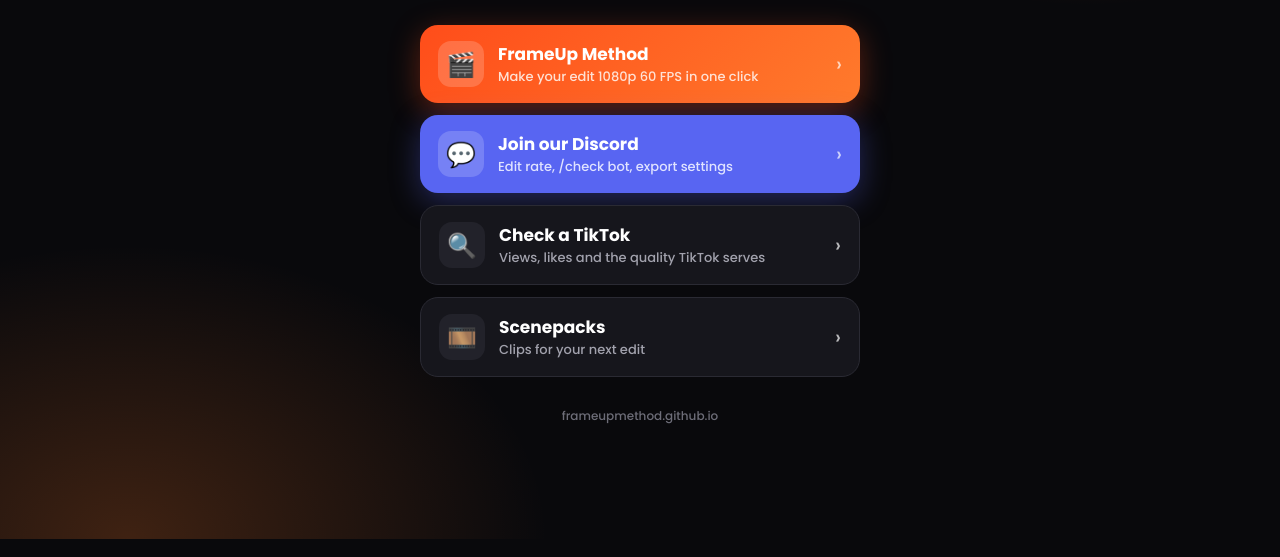
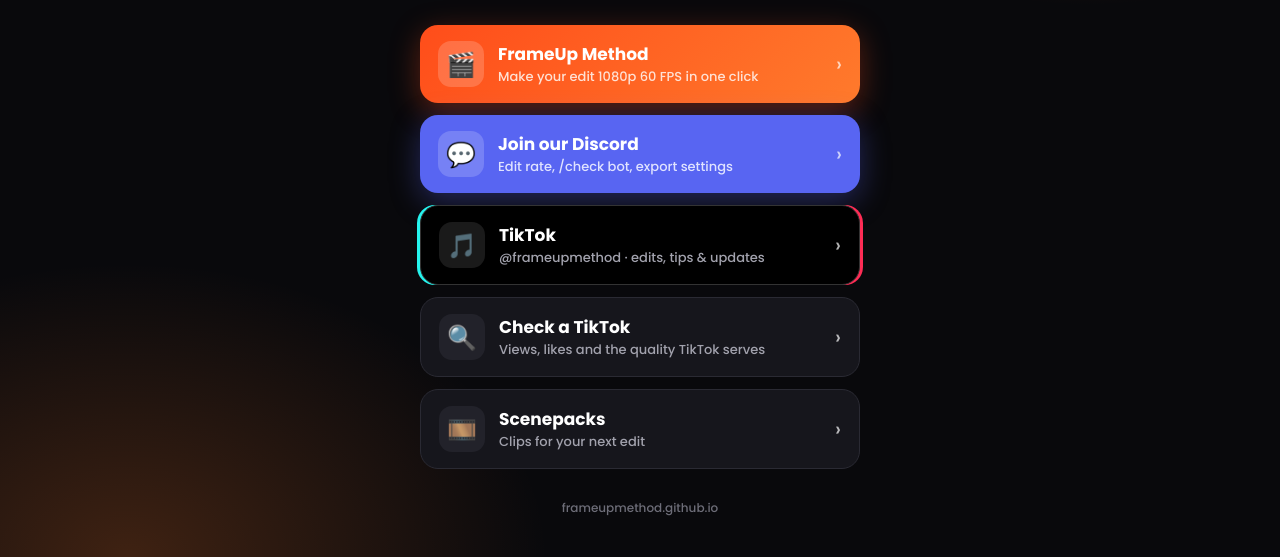
Before and after one commit to gatherzagmar-hash/frameup, a website: page links/index.html in a window 1280 px wide. Shown: the part 261-818 px from the top of the page. Drawn offline with Linux system fonts and the light colour scheme.

Commit message:
Links: add TikTok [skip]
Added a new TikTok button linking to the @frameupmethod profile.

```diff
--- a/links/index.html
+++ b/links/index.html
@@ -32,6 +32,8 @@
   a.btn.dc{background:#5865f2;border:none;box-shadow:0 8px 30px rgba(88,101,242,.35)}
   .dc .ic{background:rgba(255,255,255,.18)}
   .dc .s{color:#e0e3ff}
+  a.btn.tt{background:#000;border:1.5px solid #333;box-shadow:-3px 0 0 #25f4ee,3px 0 0 #fe2c55}
+  a.btn.tt .ic{background:#1a1a1a}
   .arrow{margin-left:auto;font-size:20px;opacity:.7}
   footer{margin-top:30px;color:#6d6d78;font-size:12px}
 </style>
@@ -48,6 +50,9 @@
   <a class="btn dc" id="discord" href="https://discord.gg/5WZ5PUAPG8">
     <span class="ic">💬</span><span><div class="t">Join our Discord</div><div class="s">Edit rate, /check bot, export settings</div></span><span class="arrow">›</span>
   </a>
+  <a class="btn tt" href="https://www.tiktok.com/@frameupmethod" target="_blank" rel="noopener">
+    <span class="ic">🎵</span><span><div class="t">TikTok</div><div class="s">@frameupmethod · edits, tips & updates</div></span><span class="arrow">›</span>
+  </a>
   <a class="btn" href="https://frameupmethod.github.io/#check">
     <span class="ic">🔍</span><span><div class="t">Check a TikTok</div><div class="s">Views, likes and the quality TikTok serves</div></span><span class="arrow">›</span>
   </a>
```
